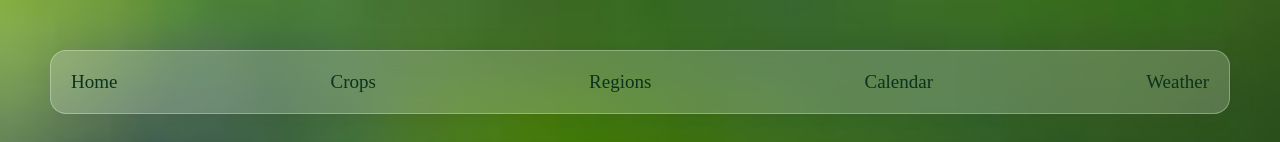
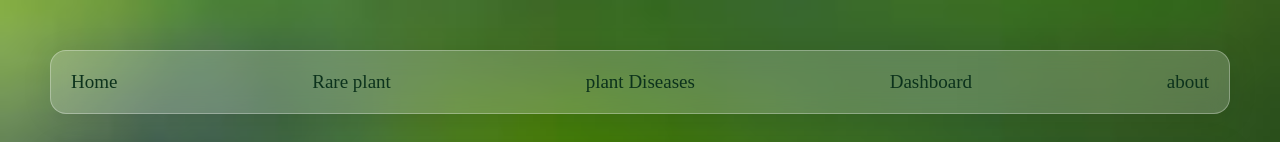
Before and after one commit to has73m/web, a plain HTML site: page crops.html in a window 1280 px wide. Shown: the top 142 px of the page. Drawn offline with Linux system fonts and the light colour scheme.

Commit message:
crops link
..

```diff
--- a/crops.html
+++ b/crops.html
@@ -380,10 +380,10 @@ height: auto;
     <nav class="navbar">
       <ul>
         <li><a href="index.html">Home</a></li>
-        <li><a href="">Crops</a></li>
-        <li><a href="#">Regions</a></li>
-        <li><a href="#">Calendar</a></li>
-        <li><a href="#">Weather</a></li>
+        <li><a href="rareplant.html">Rare plant</a></li>
+        <li><a href="plantDiseases.html">plant Diseases</a></li>
+        <li><a href="dashboard.html">Dashboard</a></li>
+        <li><a href="about.html">about</a></li>
       </ul>
     </nav>
   </header>
```
